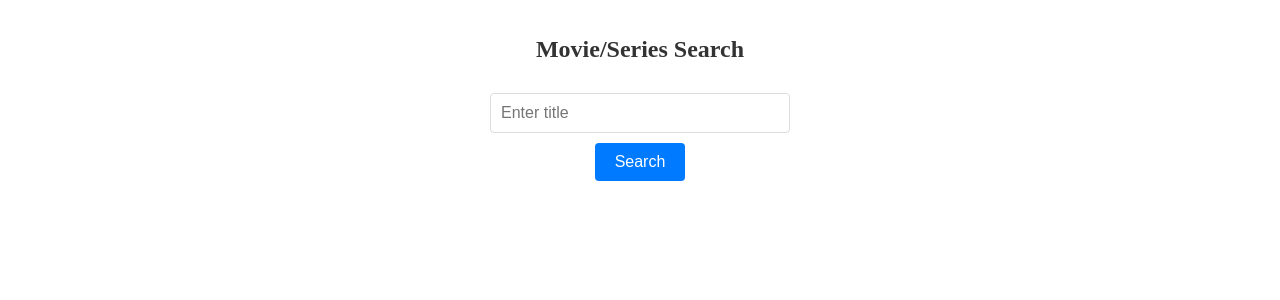
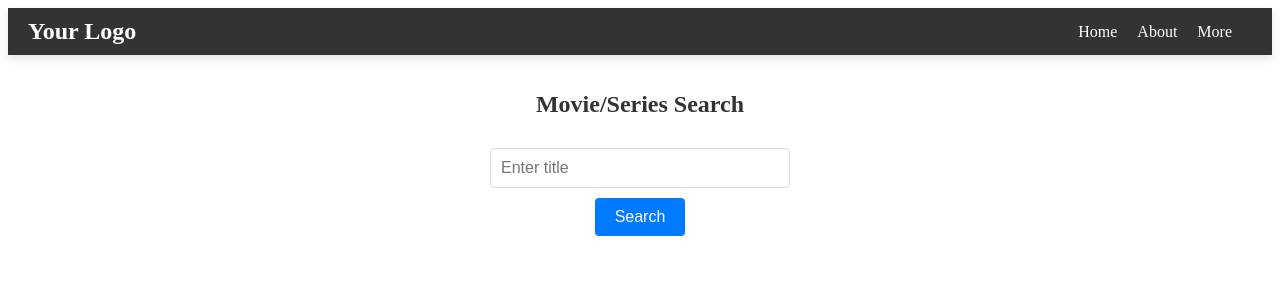
Before and after one commit to DidrikLovas/Prosjekt, a SvelteKit app in the folder ProsjektOppgave/: page /Didrik in a window 1280 px wide. Shown: the top 300 px of the page. Built offline with nearby package versions, Linux system fonts and the light colour scheme.

Commit message:
Update +page.svelte

```diff
--- a/ProsjektOppgave/src/routes/Didrik/+page.svelte
+++ b/ProsjektOppgave/src/routes/Didrik/+page.svelte
@@ -47,6 +47,68 @@
 
   <!-- App.svelte -->
 <style>
+    nav {
+    background-color: #333;
+    padding: 10px 20px;
+    display: flex;
+    justify-content: space-between;
+    align-items: center;
+    box-shadow: 0 4px 8px rgba(0, 0, 0, 0.1);
+  }
+
+  .logo {
+    color: #fff;
+    font-size: 24px;
+    font-weight: bold;
+    text-decoration: none;
+  }
+
+  .nav-links {
+    display: flex;
+    list-style-type: none;
+    margin: 0;
+    padding: 0;
+  }
+
+  .nav-links li {
+    margin-right: 20px;
+  }
+
+  .nav-links a {
+    color: #fff;
+    text-decoration: none;
+    font-size: 16px;
+    transition: color 0.3s ease;
+  }
+
+  .nav-links a:hover {
+    color: #007bff;
+  }
+
+  .dropdown {
+    position: relative;
+    display: inline-block;
+  }
+
+  .dropdown-content {
+    display: none;
+    position: absolute;
+    background-color: #333;
+    box-shadow: 0 8px 16px rgba(0, 0, 0, 0.2);
+    z-index: 1;
+  }
+
+  .dropdown-content a {
+    color: #fff;
+    padding: 12px 16px;
+    display: block;
+    text-decoration: none;
+    transition: background-color 0.3s ease;
+  }
+
+  .dropdown-content a:hover {
+    background-color: #007bff;
+  }
     main {
       display: flex;
       flex-direction: column;
@@ -120,7 +182,21 @@
     }
   </style>
 
-
+  <nav>
+    <a class="logo" href="#">Your Logo</a>
+    <ul class="nav-links">
+      <li><a href="#">Home</a></li>
+      <li><a href="#">About</a></li>
+      <li class="dropdown">
+        <a href="#">More</a>
+        <div class="dropdown-content">
+          <a href="#">Services</a>
+          <a href="#">Portfolio</a>
+          <a href="#">Contact</a>
+        </div>
+      </li>
+    </ul>
+  </nav>
   <main>
     <h1>Movie/Series Search</h1>
 
```
